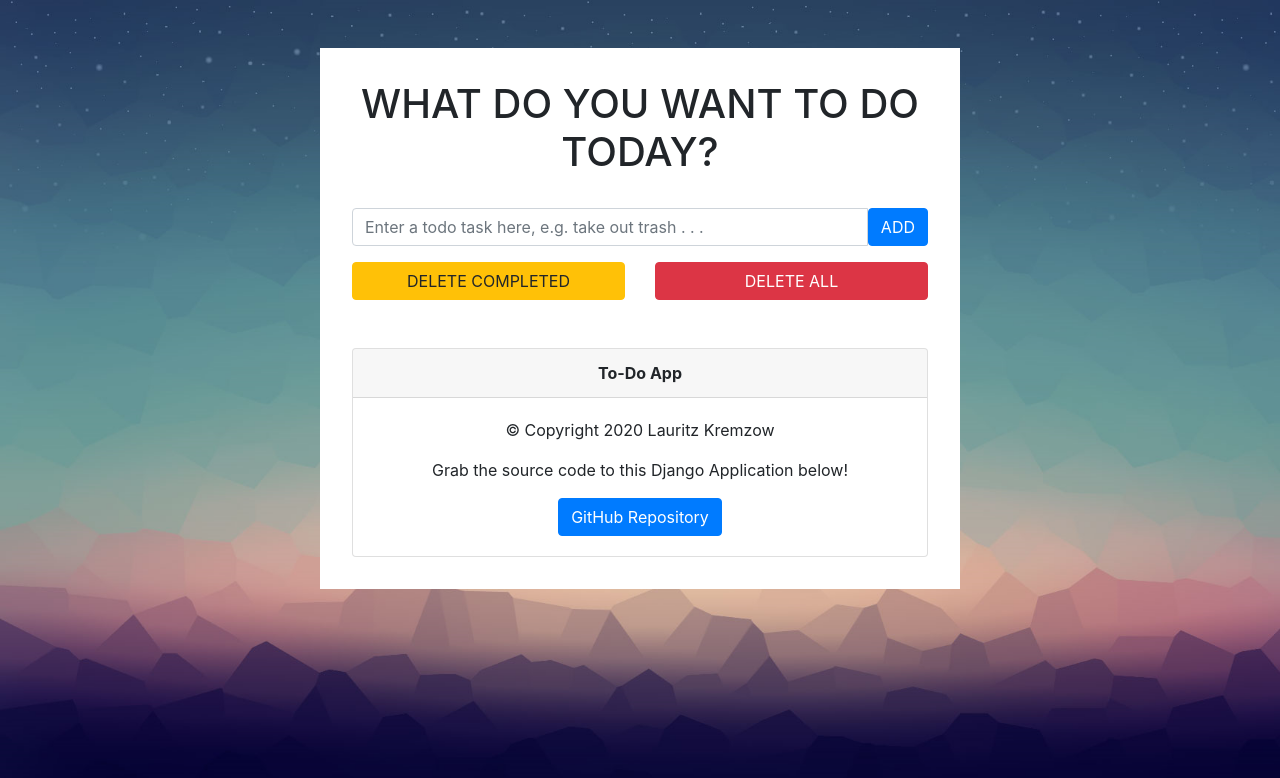
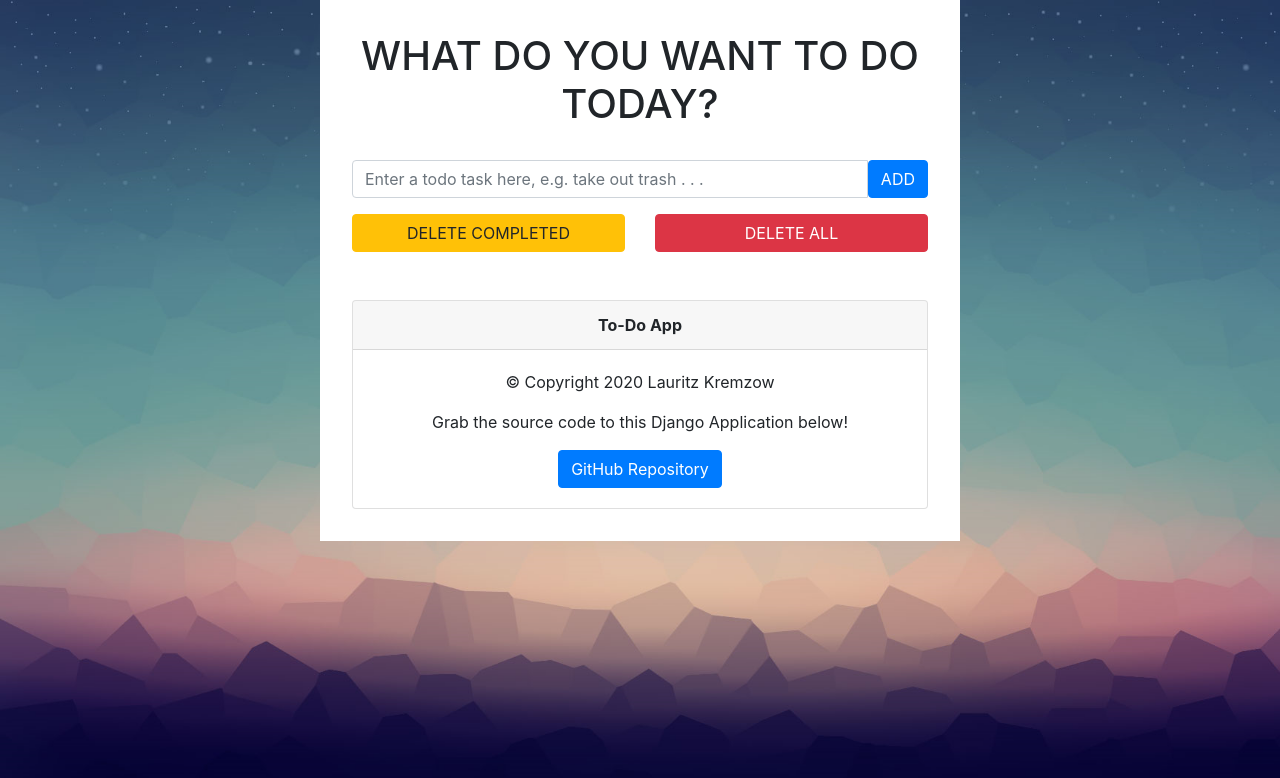
Before and after one commit to LauritzKr/todolist, a Django app: page / in a window 1280 px wide. Shown: the top 778 px of the page. Run offline with Django 3.2, Linux system fonts and the light colour scheme; data that the repository does not hold is empty.

Commit message:
Finish styling!

```diff
--- a/tasks/static/tasks/style.css
+++ b/tasks/static/tasks/style.css
@@ -14,7 +14,7 @@ body {
     background: white;
     width: 40rem;
     padding: 2rem;
-    margin: 3rem auto;
+    margin: auto;
 }
 
 
```
Also changed, not shown: db.sqlite3, 1 other file.
